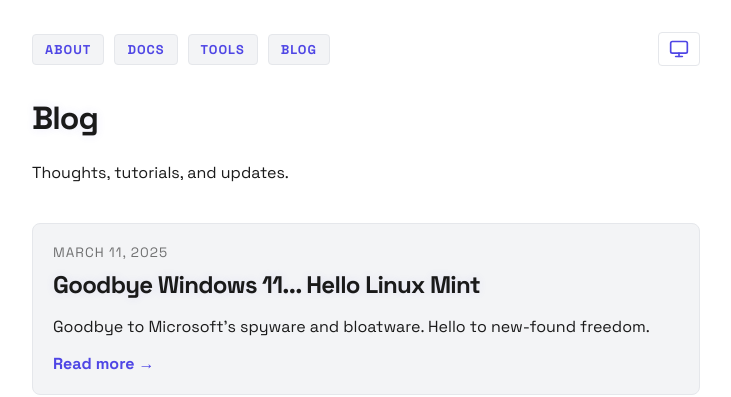
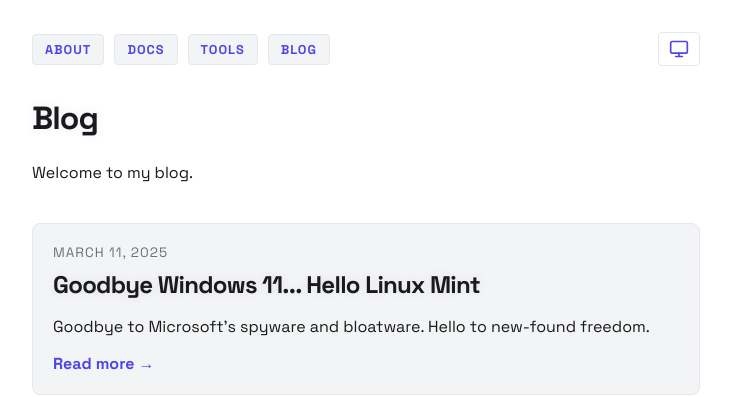
Before and after one commit to PASSK3YS/PASSK3YS.github.io, a Jekyll site: the page built from blog.html, in a window 1280 px wide and 900 px high. Shown: the top 397 px of the window, without its empty margins (274-1005 px from the left). Built offline with Jekyll 4.4.1, drawn with Linux system fonts in a browser that asks for light colours.

Commit message:
chore: update blog description

```diff
--- a/blog.html
+++ b/blog.html
@@ -6,7 +6,7 @@ permalink: /blog/
 
 <div class="page-content">
   <h1>Blog</h1>
-  <p>Thoughts, tutorials, and updates.</p>
+  <p>Welcome to my blog.</p>
 
   <div class="post-list" style="margin-top: 40px; display: grid; gap: 20px;">
 
```
